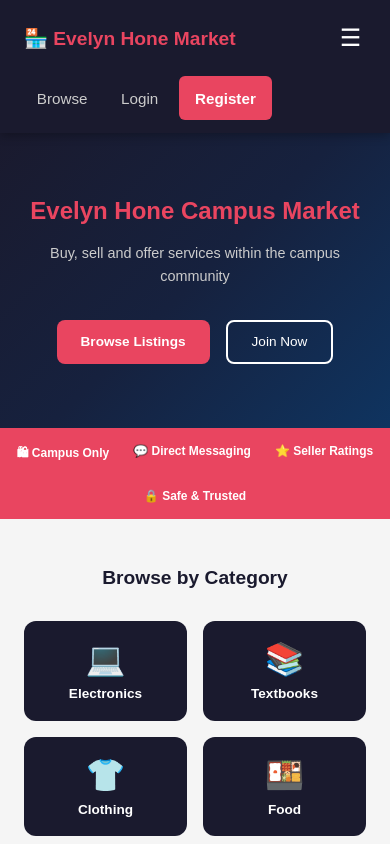
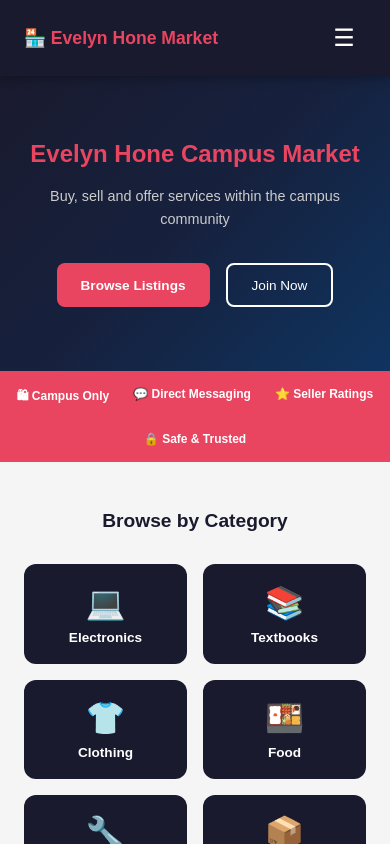
Before and after one commit to Obito324HX/evelyn-hone-market, a React app in the folder frontend/: page / in a window 390 px wide. Shown: the top 844 px of the page. Built offline with nearby package versions, Linux system fonts and the light colour scheme; the HTML template or start-up script is replaced by a standard one.

Commit message:
Fix mobile navbar and profile layout

```diff
--- a/frontend/src/components/Navbar.jsx
+++ b/frontend/src/components/Navbar.jsx
@@ -1,5 +1,5 @@
 import { Link, useNavigate, useLocation } from 'react-router-dom'
-import { useState, useEffect } from 'react'
+import { useState, useEffect, useRef } from 'react'
 import axios from 'axios'
 
 function Navbar() {
@@ -8,11 +8,26 @@ function Navbar() {
   const location = useLocation()
   const [unreadCount, setUnreadCount] = useState(0)
   const [menuOpen, setMenuOpen] = useState(false)
+  const menuRef = useRef(null)
 
   useEffect(() => {
     if (user) checkNotifications()
     setMenuOpen(false)
   }, [location])
+
+  useEffect(() => {
+    function handleClickOutside(e) {
+      if (menuRef.current && !menuRef.current.contains(e.target)) {
+        setMenuOpen(false)
+      }
+    }
+    document.addEventListener('mousedown', handleClickOutside)
+    document.addEventListener('touchstart', handleClickOutside)
+    return () => {
+      document.removeEventListener('mousedown', handleClickOutside)
+      document.removeEventListener('touchstart', handleClickOutside)
+    }
+  }, [])
 
   const checkNotifications = async () => {
     try {
@@ -31,32 +46,32 @@ function Navbar() {
   const isActive = (path) => location.pathname === path
 
   return (
-    <nav style={styles.nav}>
+    <nav style={styles.nav} ref={menuRef}>
       <div style={styles.navTop}>
-        <Link to="/" style={styles.brand}>
+        <Link to="/" style={styles.brand} onClick={() => setMenuOpen(false)}>
           🏪 Evelyn Hone Market
         </Link>
         <button style={styles.hamburger} onClick={() => setMenuOpen(!menuOpen)}>
           {menuOpen ? '✕' : '☰'}
         </button>
       </div>
-      <div style={{...styles.links, ...(menuOpen ? styles.linksOpen : {})}}>
-        <Link to="/listings" style={{...styles.link, ...(isActive('/listings') ? styles.activeLink : {})}} onClick={() => setMenuOpen(false)}>
+      {menuOpen && (
+        <div style={styles.dropdown}>
+          <Link to="/listings" style={{...styles.dropLink, ...(isActive('/listings') ? styles.activeLink : {})}} onClick={() => setMenuOpen(false)}>
             Browse
           </Link>
           {user ? (
             <>
-            <Link to="/create-listing" style={{...styles.link, ...(isActive('/create-listing') ? styles.activeLink : {})}} onClick={() => setMenuOpen(false)}>
+              <Link to="/create-listing" style={{...styles.dropLink, ...(isActive('/create-listing') ? styles.activeLink : {})}} onClick={() => setMenuOpen(false)}>
                 Sell
               </Link>
-            <Link to="/messages" style={{...styles.link, ...(isActive('/messages') ? styles.activeLink : {})}} onClick={() => setMenuOpen(false)}>
+              <Link to="/messages" style={{...styles.dropLink, ...(isActive('/messages') ? styles.activeLink : {})}} onClick={() => setMenuOpen(false)}>
                 Messages
               </Link>
-            <Link to="/notifications" style={{...styles.link, ...(isActive('/notifications') ? styles.activeLink : {}), position:'relative'}} onClick={() => setMenuOpen(false)}>
-              🔔
-              {unreadCount > 0 && <span style={styles.badge}>{unreadCount}</span>}
+              <Link to="/notifications" style={{...styles.dropLink, ...(isActive('/notifications') ? styles.activeLink : {})}} onClick={() => setMenuOpen(false)}>
+                🔔 Notifications {unreadCount > 0 && <span style={styles.badge}>{unreadCount}</span>}
               </Link>
-            <Link to="/profile" style={{...styles.link, ...(isActive('/profile') ? styles.activeLink : {})}} onClick={() => setMenuOpen(false)}>
+              <Link to="/profile" style={{...styles.dropLink, ...(isActive('/profile') ? styles.activeLink : {})}} onClick={() => setMenuOpen(false)}>
                 <span style={styles.avatar}>{user.username[0].toUpperCase()}</span>
                 {user.username}
               </Link>
@@ -64,28 +79,28 @@ function Navbar() {
             </>
           ) : (
             <>
-            <Link to="/login" style={styles.link} onClick={() => setMenuOpen(false)}>Login</Link>
-            <Link to="/register" style={styles.registerBtn} onClick={() => setMenuOpen(false)}>Register</Link>
+              <Link to="/login" style={styles.dropLink} onClick={() => setMenuOpen(false)}>Login</Link>
+              <Link to="/register" style={{...styles.dropLink, ...styles.registerLink}} onClick={() => setMenuOpen(false)}>Register</Link>
             </>
           )}
         </div>
+      )}
     </nav>
   )
 }
 
 const styles = {
-  nav: { backgroundColor:'#1a1a2e', color:'white', boxShadow:'0 2px 10px rgba(0,0,0,0.3)', position:'sticky', top:0, zIndex:100, fontFamily:'Arial, sans-serif' },
+  nav: { backgroundColor:'#1a1a2e', color:'white', boxShadow:'0 2px 10px rgba(0,0,0,0.3)', position:'sticky', top:0, zIndex:1000, fontFamily:'Arial, sans-serif' },
   navTop: { display:'flex', justifyContent:'space-between', alignItems:'center', padding:'1rem 1.5rem' },
-  brand: { color:'#e94560', textDecoration:'none', fontSize:'1.2rem', fontWeight:'bold' },
-  hamburger: { background:'none', border:'none', color:'white', fontSize:'1.5rem', cursor:'pointer', padding:'0.3rem' },
-  links: { display:'flex', gap:'0.5rem', alignItems:'center', padding:'0 1.5rem 0.8rem', flexWrap:'wrap' },
-  linksOpen: { display:'flex', flexDirection:'column', padding:'1rem 1.5rem', borderTop:'1px solid rgba(255,255,255,0.1)', gap:'0.3rem' },
-  link: { color:'#ccc', textDecoration:'none', padding:'0.6rem 0.8rem', borderRadius:'6px', fontSize:'0.95rem', display:'flex', alignItems:'center', gap:'0.3rem' },
+  brand: { color:'#e94560', textDecoration:'none', fontSize:'1.1rem', fontWeight:'bold' },
+  hamburger: { background:'none', border:'none', color:'white', fontSize:'1.5rem', cursor:'pointer', padding:'0.3rem', minWidth:'44px', minHeight:'44px' },
+  dropdown: { display:'flex', flexDirection:'column', background:'#1a1a2e', borderTop:'1px solid rgba(255,255,255,0.1)', padding:'0.5rem 0' },
+  dropLink: { color:'#ccc', textDecoration:'none', padding:'0.9rem 1.5rem', fontSize:'1rem', display:'flex', alignItems:'center', gap:'0.5rem', borderBottom:'1px solid rgba(255,255,255,0.05)' },
   activeLink: { color:'white', background:'rgba(255,255,255,0.1)' },
-  badge: { position:'absolute', top:'-2px', right:'-2px', background:'#e94560', color:'white', borderRadius:'50%', width:'18px', height:'18px', fontSize:'0.7rem', display:'flex', alignItems:'center', justifyContent:'center', fontWeight:'bold' },
-  avatar: { display:'inline-flex', alignItems:'center', justifyContent:'center', width:'24px', height:'24px', borderRadius:'50%', background:'#e94560', color:'white', fontSize:'0.75rem', fontWeight:'bold' },
-  logoutBtn: { background:'transparent', color:'#ccc', border:'1px solid #444', padding:'0.5rem 1rem', borderRadius:'6px', cursor:'pointer', fontSize:'0.9rem' },
-  registerBtn: { background:'#e94560', color:'white', textDecoration:'none', padding:'0.5rem 1rem', borderRadius:'6px', fontSize:'0.95rem', fontWeight:'bold' }
+  badge: { background:'#e94560', color:'white', borderRadius:'50%', width:'20px', height:'20px', display:'inline-flex', alignItems:'center', justifyContent:'center', fontSize:'0.75rem', fontWeight:'bold' },
+  avatar: { display:'inline-flex', alignItems:'center', justifyContent:'center', width:'28px', height:'28px', borderRadius:'50%', background:'#e94560', color:'white', fontSize:'0.85rem', fontWeight:'bold' },
+  logoutBtn: { background:'transparent', color:'#ccc', border:'none', padding:'0.9rem 1.5rem', cursor:'pointer', fontSize:'1rem', textAlign:'left', borderTop:'1px solid rgba(255,255,255,0.1)' },
+  registerLink: { color:'#e94560', fontWeight:'bold' }
 }
 
 export default Navbar
--- a/frontend/src/pages/Profile.jsx
+++ b/frontend/src/pages/Profile.jsx
@@ -68,7 +68,7 @@ function Profile() {
       const updated = { ...user, student_id: studentId }
       localStorage.setItem('user', JSON.stringify(updated))
       setUser(updated)
-      setSubmitMsg('✅ Student ID submitted! Awaiting admin approval to sell.')
+      setSubmitMsg('✅ Student ID submitted! Awaiting admin approval.')
     } catch (err) {
       setSubmitMsg('❌ Failed to submit. Try again.')
     }
@@ -89,7 +89,6 @@ function Profile() {
         <h2 style={styles.headerTitle}>MY PROFILE</h2>
       </div>
       <div style={styles.container}>
-        <div style={styles.leftColumn}>
         <div style={styles.profileCard}>
           <div style={styles.avatarWrapper}>
             {profilePic ? (
@@ -135,7 +134,7 @@ function Profile() {
               </div>
             ) : (
               <>
-                  <p style={styles.sellerDesc}>Submit your student ID to get approved as a seller and start listing items.</p>
+                <p style={styles.sellerDesc}>Submit your student ID to get approved as a seller.</p>
                 <input
                   style={styles.studentIdInput}
                   type="text"
@@ -143,11 +142,7 @@ function Profile() {
                   value={studentId}
                   onChange={e => setStudentId(e.target.value)}
                 />
-                  <button
-                    style={styles.submitIdBtn}
-                    onClick={submitStudentId}
-                    disabled={submitting || !studentId.trim()}
-                  >
+                <button style={styles.submitIdBtn} onClick={submitStudentId} disabled={submitting || !studentId.trim()}>
                   {submitting ? 'Submitting...' : 'Submit Student ID'}
                 </button>
                 {submitMsg && <p style={styles.submitMsg}>{submitMsg}</p>}
@@ -155,29 +150,25 @@ function Profile() {
             )}
           </div>
         )}
-        </div>
 
         <div style={styles.listingsSection}>
           <div style={styles.sectionHeader}>
             <h3 style={styles.sectionTitle}>MY LISTINGS</h3>
             {user.seller_approved ? (
-              <button style={styles.newBtn} onClick={() => navigate('/create-listing')}>+ New Listing</button>
+              <button style={styles.newBtn} onClick={() => navigate('/create-listing')}>+ New</button>
             ) : (
               <span style={styles.notApprovedNote}>Get approved to sell</span>
             )}
           </div>
           {!user.seller_approved && (
             <div style={styles.notApprovedBanner}>
-              🔒 You need seller approval to post listings. Submit your student ID on the left to get started.
+              🔒 Submit your student ID above to start selling.
             </div>
           )}
           {listings.length === 0 ? (
             <div style={styles.emptyState}>
               <div style={styles.emptyIcon}>📦</div>
-              <p style={styles.emptyText}>You have no listings yet.</p>
-              {user.seller_approved && (
-                <button style={styles.newBtn} onClick={() => navigate('/create-listing')}>Create your first listing</button>
-              )}
+              <p style={styles.emptyText}>No listings yet.</p>
             </div>
           ) : (
             <div style={styles.grid}>
@@ -212,14 +203,13 @@ function Profile() {
 
 const styles = {
   page: { fontFamily:'Arial, sans-serif', minHeight:'100vh', background:'#f0f0f0' },
-  header: { background:'#e94560', padding:'1rem 2rem' },
-  headerTitle: { color:'white', margin:0, fontSize:'1.2rem', letterSpacing:'2px' },
-  container: { maxWidth:'1100px', margin:'2rem auto', padding:'0 1rem', display:'grid', gridTemplateColumns:'300px 1fr', gap:'2rem' },
-  leftColumn: { display:'flex', flexDirection:'column', gap:'1rem' },
-  profileCard: { background:'white', borderRadius:'12px', padding:'2rem', textAlign:'center', boxShadow:'0 4px 15px rgba(0,0,0,0.08)' },
+  header: { background:'#e94560', padding:'1rem 1.5rem' },
+  headerTitle: { color:'white', margin:0, fontSize:'1.1rem', letterSpacing:'2px' },
+  container: { maxWidth:'1100px', margin:'1rem auto', padding:'0 1rem', display:'flex', flexDirection:'column', gap:'1rem' },
+  profileCard: { background:'white', borderRadius:'12px', padding:'1.5rem', textAlign:'center', boxShadow:'0 4px 15px rgba(0,0,0,0.08)' },
   avatarWrapper: { marginBottom:'1rem' },
-  avatarImg: { width:'120px', height:'120px', borderRadius:'50%', objectFit:'cover', border:'4px solid #e94560' },
-  avatar: { width:'120px', height:'120px', borderRadius:'50%', background:'#e94560', color:'white', fontSize:'3rem', display:'flex', alignItems:'center', justifyContent:'center', margin:'0 auto', border:'4px solid #1a1a2e' },
+  avatarImg: { width:'100px', height:'100px', borderRadius:'50%', objectFit:'cover', border:'4px solid #e94560' },
+  avatar: { width:'100px', height:'100px', borderRadius:'50%', background:'#e94560', color:'white', fontSize:'2.5rem', display:'flex', alignItems:'center', justifyContent:'center', margin:'0 auto', border:'4px solid #1a1a2e' },
   uploadBtn: { display:'inline-block', background:'#e94560', color:'white', padding:'0.6rem 1.2rem', borderRadius:'8px', cursor:'pointer', marginBottom:'1rem', fontSize:'0.85rem' },
   username: { color:'#1a1a2e', marginBottom:'0.5rem', fontSize:'1.3rem' },
   verifiedBadge: { background:'#27ae60', color:'white', padding:'0.2rem 0.8rem', borderRadius:'20px', fontSize:'0.8rem', fontWeight:'bold', display:'inline-block', marginBottom:'1rem' },
@@ -235,27 +225,27 @@ const styles = {
   submitMsg: { color:'#27ae60', fontSize:'0.85rem', marginTop:'0.5rem', textAlign:'center' },
   pendingBox: { background:'#fff9e6', border:'1px solid #f39c12', borderRadius:'8px', padding:'1rem' },
   pendingText: { color:'#856404', fontSize:'0.85rem', margin:0 },
-  listingsSection: { background:'white', borderRadius:'12px', padding:'2rem', boxShadow:'0 4px 15px rgba(0,0,0,0.08)' },
-  sectionHeader: { display:'flex', justifyContent:'space-between', alignItems:'center', marginBottom:'1.5rem', borderBottom:'2px solid #e94560', paddingBottom:'0.5rem' },
-  sectionTitle: { color:'#1a1a2e', margin:0, letterSpacing:'1px' },
-  newBtn: { background:'#1a1a2e', color:'white', border:'none', padding:'0.5rem 1rem', borderRadius:'8px', cursor:'pointer' },
+  listingsSection: { background:'white', borderRadius:'12px', padding:'1.5rem', boxShadow:'0 4px 15px rgba(0,0,0,0.08)' },
+  sectionHeader: { display:'flex', justifyContent:'space-between', alignItems:'center', marginBottom:'1rem', borderBottom:'2px solid #e94560', paddingBottom:'0.5rem' },
+  sectionTitle: { color:'#1a1a2e', margin:0, fontSize:'1rem', letterSpacing:'1px' },
+  newBtn: { background:'#1a1a2e', color:'white', border:'none', padding:'0.5rem 1rem', borderRadius:'8px', cursor:'pointer', fontSize:'0.9rem' },
   notApprovedNote: { color:'#f39c12', fontSize:'0.85rem', fontWeight:'bold' },
-  notApprovedBanner: { background:'#fff9e6', border:'1px solid #f39c12', borderRadius:'8px', padding:'1rem', marginBottom:'1.5rem', color:'#856404', fontSize:'0.9rem' },
-  emptyState: { textAlign:'center', padding:'3rem' },
-  emptyIcon: { fontSize:'3rem', marginBottom:'1rem' },
-  emptyText: { color:'#888', marginBottom:'1rem' },
-  grid: { display:'grid', gridTemplateColumns:'repeat(auto-fill, minmax(200px, 1fr))', gap:'1rem' },
+  notApprovedBanner: { background:'#fff9e6', border:'1px solid #f39c12', borderRadius:'8px', padding:'1rem', marginBottom:'1rem', color:'#856404', fontSize:'0.85rem' },
+  emptyState: { textAlign:'center', padding:'2rem' },
+  emptyIcon: { fontSize:'2.5rem', marginBottom:'0.5rem' },
+  emptyText: { color:'#888' },
+  grid: { display:'grid', gridTemplateColumns:'repeat(auto-fill, minmax(150px, 1fr))', gap:'1rem' },
   card: { background:'#f9f9f9', borderRadius:'12px', overflow:'hidden', border:'1px solid #eee' },
   cardImage: { width:'100%', aspectRatio:'16/9', objectFit:'cover' },
-  cardBody: { padding:'1rem' },
-  cardHeader: { display:'flex', justifyContent:'space-between', marginBottom:'0.5rem' },
-  category: { background:'#1a1a2e', color:'white', padding:'0.2rem 0.5rem', borderRadius:'20px', fontSize:'0.75rem' },
-  statusBadge: { color:'white', padding:'0.2rem 0.5rem', borderRadius:'20px', fontSize:'0.75rem' },
-  cardTitle: { color:'#1a1a2e', marginBottom:'0.3rem', fontSize:'0.95rem' },
-  price: { color:'#e94560', fontWeight:'bold', marginBottom:'0.8rem' },
-  statusBtns: { display:'flex', gap:'0.3rem', marginBottom:'0.8rem' },
-  statusBtn: { flex:1, padding:'0.3rem', border:'none', borderRadius:'6px', cursor:'pointer', fontSize:'0.75rem', fontWeight:'bold' },
-  deleteBtn: { width:'100%', padding:'0.5rem', background:'#fff0f0', color:'#e94560', border:'1px solid #e94560', borderRadius:'8px', cursor:'pointer', fontSize:'0.85rem' }
+  cardBody: { padding:'0.8rem' },
+  cardHeader: { display:'flex', justifyContent:'space-between', marginBottom:'0.5rem', flexWrap:'wrap', gap:'0.3rem' },
+  category: { background:'#1a1a2e', color:'white', padding:'0.2rem 0.5rem', borderRadius:'20px', fontSize:'0.7rem' },
+  statusBadge: { color:'white', padding:'0.2rem 0.5rem', borderRadius:'20px', fontSize:'0.7rem' },
+  cardTitle: { color:'#1a1a2e', marginBottom:'0.3rem', fontSize:'0.9rem' },
+  price: { color:'#e94560', fontWeight:'bold', marginBottom:'0.8rem', fontSize:'0.95rem' },
+  statusBtns: { display:'flex', gap:'0.2rem', marginBottom:'0.5rem' },
+  statusBtn: { flex:1, padding:'0.3rem', border:'none', borderRadius:'6px', cursor:'pointer', fontSize:'0.65rem', fontWeight:'bold' },
+  deleteBtn: { width:'100%', padding:'0.5rem', background:'#fff0f0', color:'#e94560', border:'1px solid #e94560', borderRadius:'8px', cursor:'pointer', fontSize:'0.8rem' }
 }
 
 export default Profile
```
Lines whose indentation alone changed are shown as unchanged.
